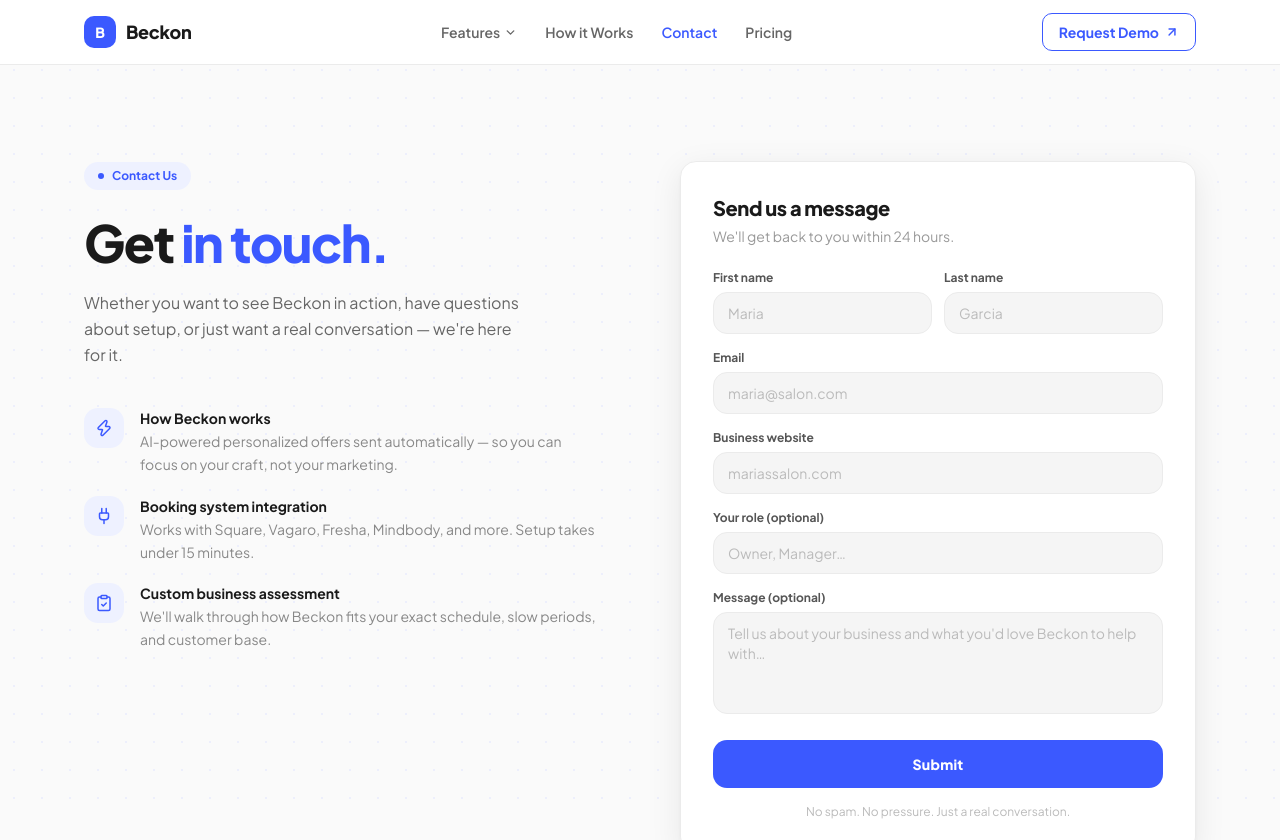
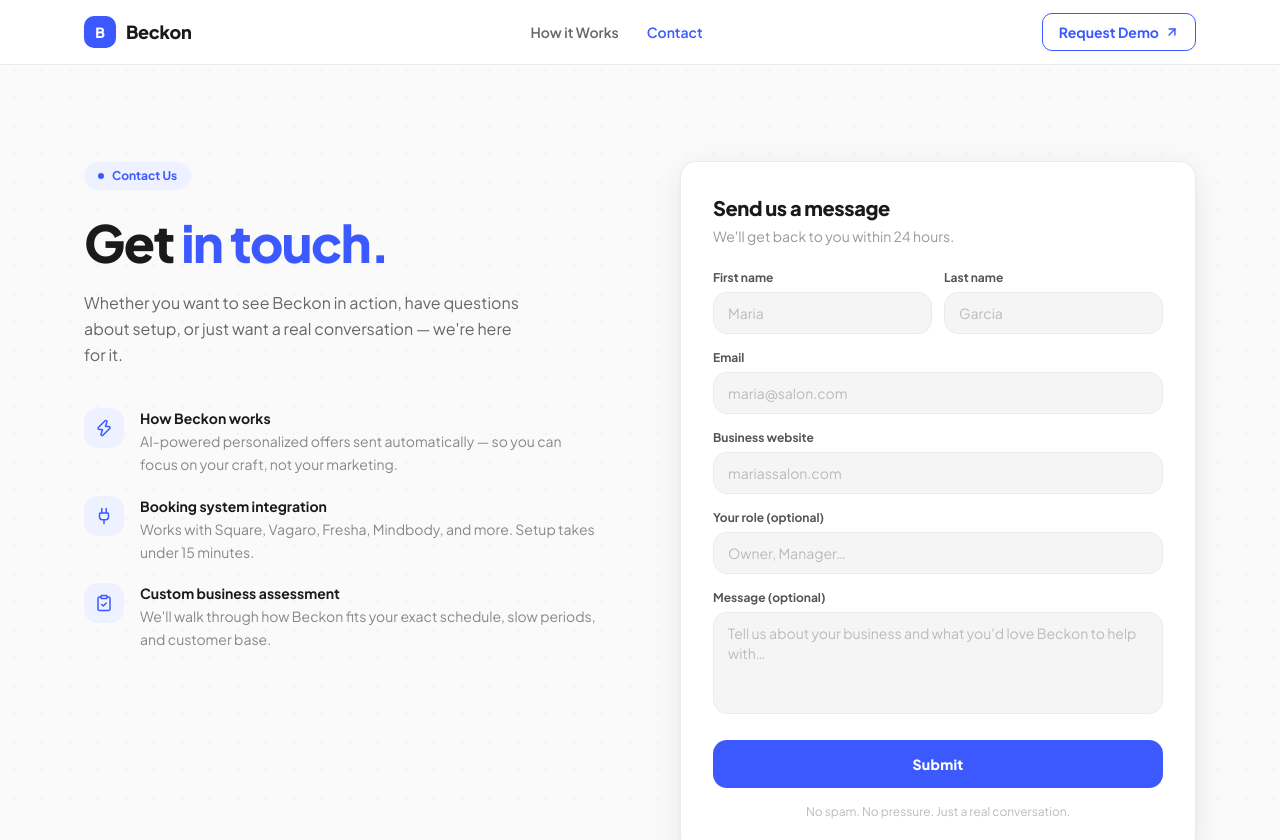
Before and after one commit to SakxamShrestha/BeckonAI, a Next.js app: page /contact in a window 1280 px wide. Shown: the top 840 px of the page. Built offline with nearby package versions, Linux system fonts and the light colour scheme.

Commit message:
remove features and pricing from navbar

```diff
--- a/app/contact/page.js
+++ b/app/contact/page.js
@@ -31,7 +31,7 @@
   'Fitness Studios',
 ]
 
-const NAV_LINKS = ['Features', 'How it Works', 'Contact', 'Pricing']
+const NAV_LINKS = ['How it Works', 'Contact']
 
 export default function ContactPage() {
   const [form, setForm] = useState({
--- a/app/how-it-works/page.js
+++ b/app/how-it-works/page.js
@@ -19,7 +19,7 @@
   Sparkles,
 } from 'lucide-react'
 
-const NAV_LINKS = ['Features', 'How it Works', 'Contact', 'Pricing']
+const NAV_LINKS = ['How it Works', 'Contact']
 
 /* ── The three signals Beckon tracks ── */
 const SIGNALS = [
```
